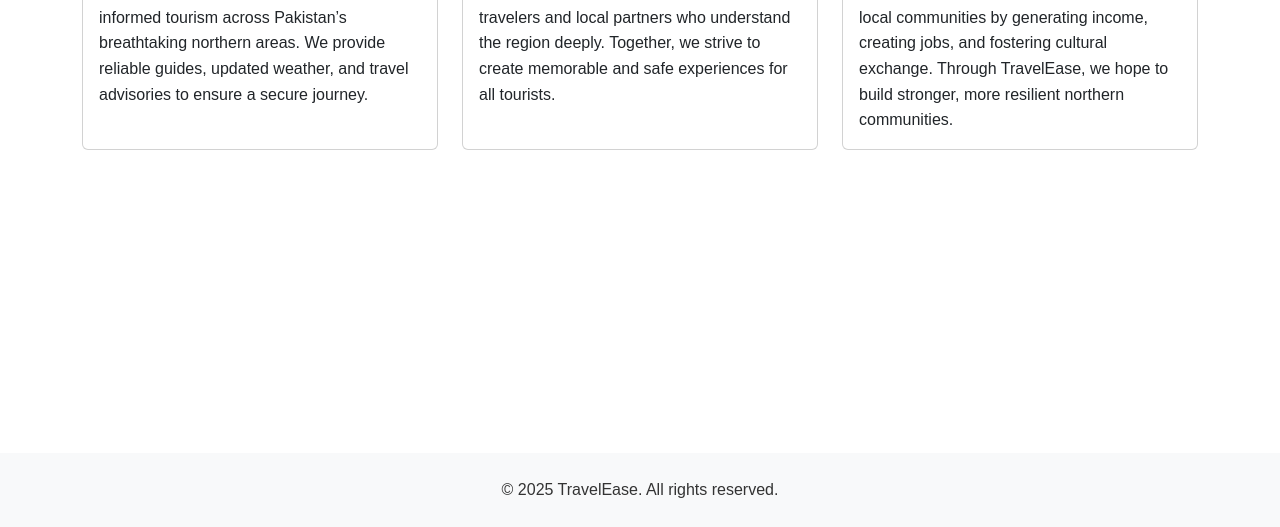
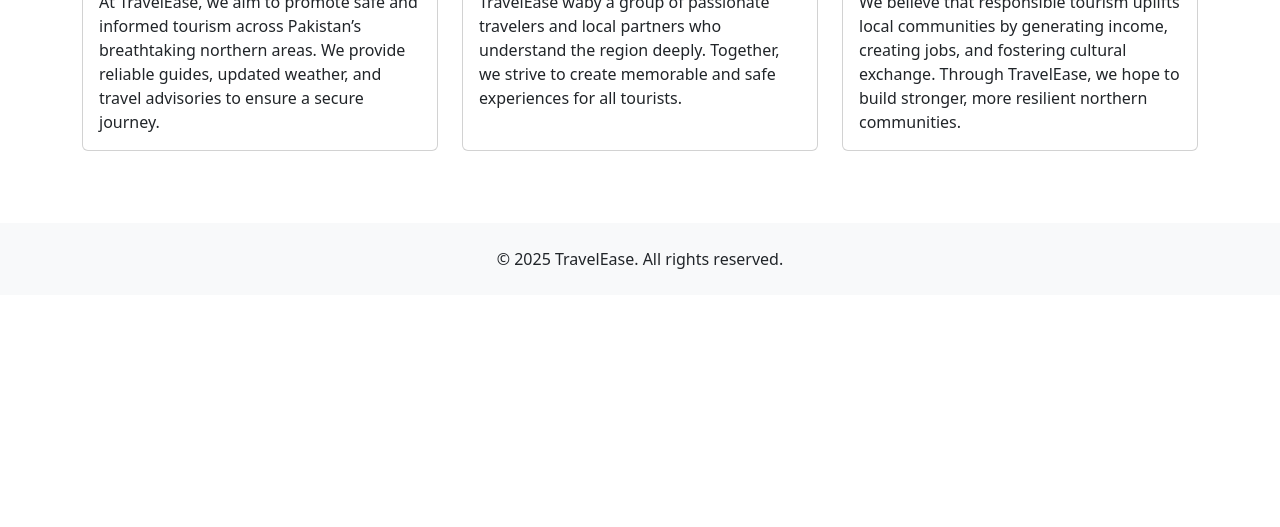
Before and after one commit to MugheesKazmi1/TravelEase, a website: page src/AboutPage.html in a window 1280 px wide. Shown: the part 273-800 px from the top of the page. Drawn offline with nearby package versions, Linux system fonts and the light colour scheme; files that its build step writes are made by us from their sources.

```diff
--- a/src/AboutPage.html
+++ b/src/AboutPage.html
@@ -4,7 +4,6 @@
   <meta charset="utf-8">
   <title>About Us - TravelEase</title>
   <link href="https://cdn.jsdelivr.net/npm/bootstrap@5.3.0/dist/css/bootstrap.min.css" rel="stylesheet">
-  <link rel="stylesheet" href="AboutPage.css">
 </head>
 <body>
   <nav class="navbar navbar-expand-lg navbar-dark bg-success">
```
